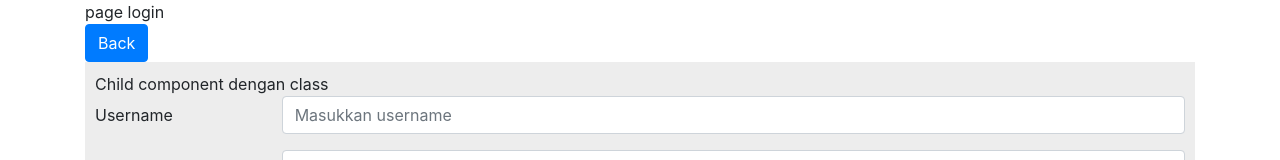
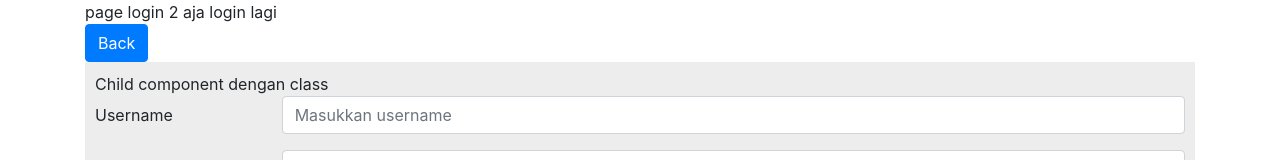
Before and after one commit to haromy/cilsy-tutor, a React (Create React App) app: page /Login in a window 1280 px wide. Shown: the top 160 px of the page. Built offline with nearby package versions, Linux system fonts and the light colour scheme.

Commit message:
merubah header di login page

```diff
--- a/src/page/login.js
+++ b/src/page/login.js
@@ -27,7 +27,7 @@ class Login extends Component {
     } = this.state;
     return(
       <Container>
-        <div>page login</div>
+        <div>page login 2 aja login lagi</div>
         <Button
           onClick={() => history.goBack()}
         >
```
